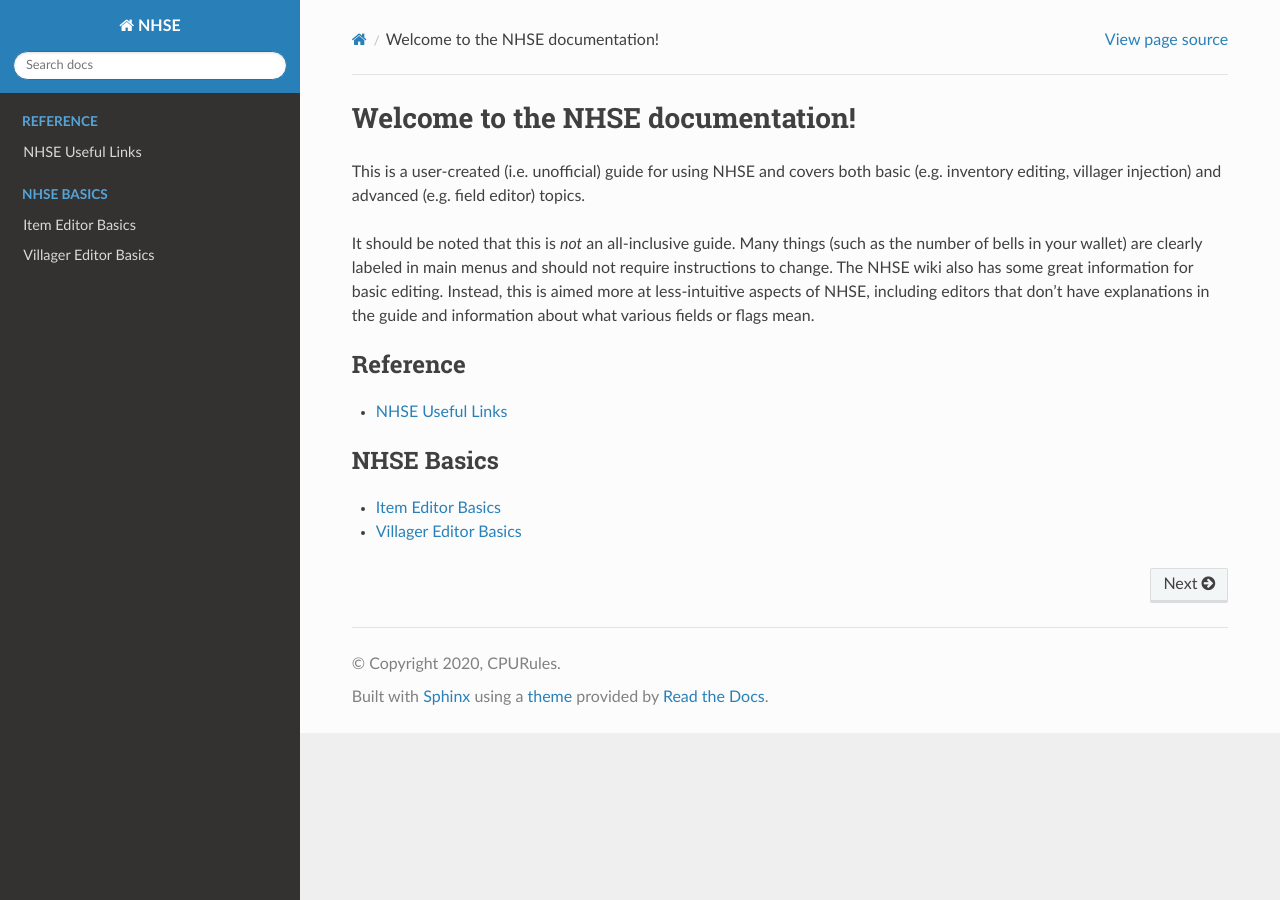
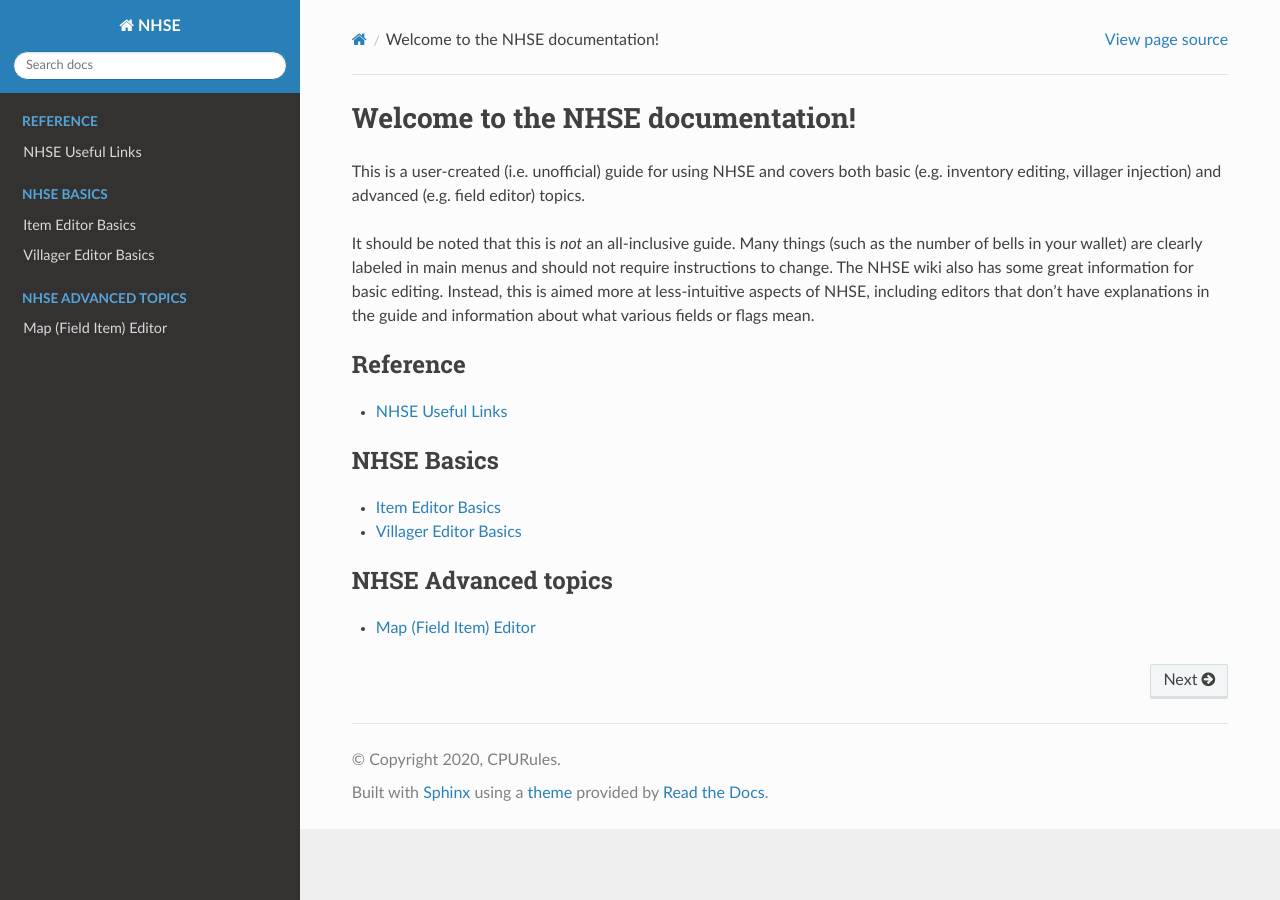
Before and after one commit to cpurules/rtdocs-nhse, a Sphinx documentation site: the page built from docs/index.rst, in a window 1280 px wide. Built offline with Sphinx 7.4.7 and the Read the Docs theme 2.0.0, drawn with Linux system fonts in a browser that asks for light colours.

Commit message:
Add advanced topics toc

```diff
--- a/docs/index.rst
+++ b/docs/index.rst
@@ -28,3 +28,9 @@
 
    basics/item-editor
    basics/villager-editor
+
+.. toctree::
+   :maxdepth: 1
+   :caption: NHSE Advanced topics
+
+   advanced/map-editor
```
